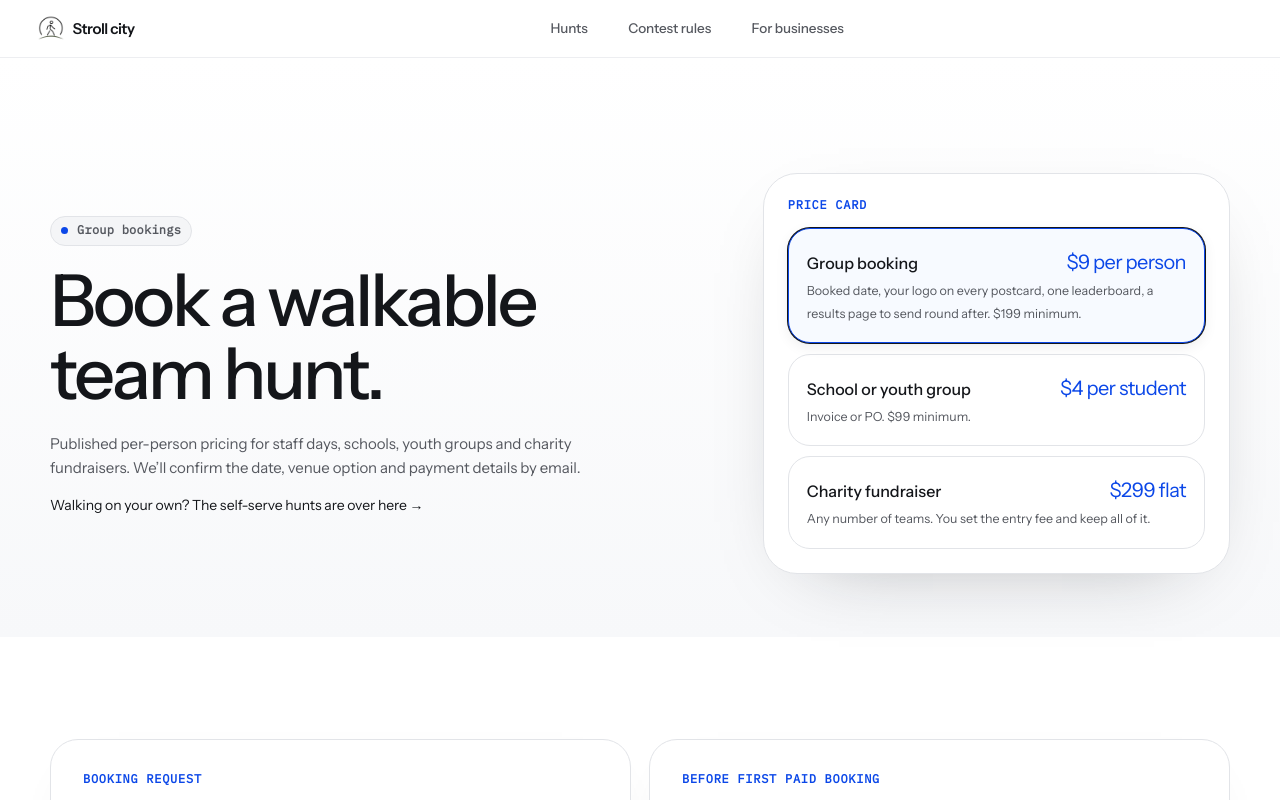
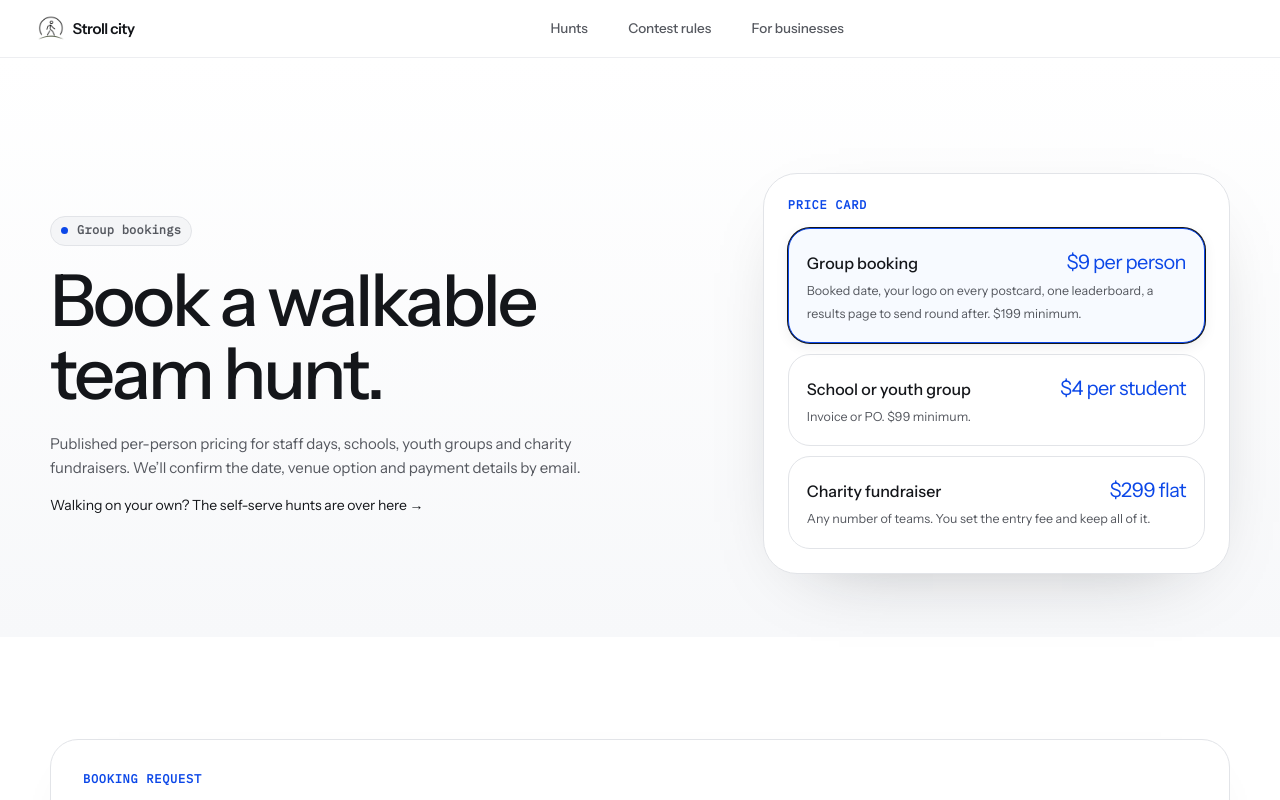
Before and after one commit to jonathanilgert/stroll.city, a Next.js app in the folder app/: page /events in a window 1280 px wide. Built offline with nearby package versions, Linux system fonts and the light colour scheme; a web font is replaced by a local one.

Commit message:
Remove pre-launch notes from events page

```diff
--- a/app/src/app/events/page.tsx
+++ b/app/src/app/events/page.tsx
@@ -33,7 +33,7 @@ export default function EventsPage() {
           <div className={styles.landHeroCopy}><span className={styles.landEyebrow}><i /> Group bookings</span><h1 className={styles.landH1}>Book a walkable team hunt.</h1><p className={styles.landHeroSub}>Published per-person pricing for staff days, schools, youth groups and charity fundraisers. We’ll confirm the date, venue option and payment details by email.</p><p className={styles.landCardP}><Link href="/">Walking on your own? The self-serve hunts are over here →</Link></p></div>
           <div className={styles.landShowcase} style={{ padding: 24, height: "auto" }}><span className={styles.lbl}>Price card</span><div className={styles.locked} style={{ marginTop: 16 }}>{products.map(([id, name, price, copy]) => <button key={id} className={styles.plan} aria-pressed={form.product === id} onClick={() => setForm({ ...form, product: id })}><span className={styles.planBody}><span className={styles.planTop}><span className={styles.planName}>{name}</span><span className={styles.planPrice}>{price}</span></span><span className={styles.planDesc}>{copy}</span></span></button>)}</div></div>
         </div></div></header>
-        <section className={styles.landBlk}><div className={styles.landDuo}>
+        <section className={styles.landBlk}><div className={styles.landDuo} style={{ gridTemplateColumns: "minmax(0, 1fr)" }}>
           <div className={styles.landBigCard}><span className={styles.lbl}>Booking request</span><div className={styles.grid2}>
             <Field label="Email" value={form.email} onChange={(v) => setForm({ ...form, email: v })} />
             <Field label="Date" type="date" value={form.date} onChange={(v) => setForm({ ...form, date: v })} />
@@ -42,7 +42,6 @@ export default function EventsPage() {
             <div className={styles.claimField}><label>Audience</label><div className={styles.ctl}><select value={form.audience} onChange={(e) => setForm({ ...form, audience: e.target.value })}><option value="family">Family</option><option value="adult">Adult</option></select></div></div>
             <Field label="Finish preference" value={form.finishPreference} onChange={(v) => setForm({ ...form, finishPreference: v })} />
           </div><div className={styles.landHeroCta}><button className={`${styles.btn} ${styles.btnPrimary}`} onClick={submit}>Send booking request</button><Link className={`${styles.btn} ${styles.btnGhost}`} href="/calgary/hunt">Try a hunt first</Link></div><p className={styles.landCardP}>{status}</p></div>
-          <div className={styles.landBigCard}><span className={styles.lbl}>Before first paid booking</span><div className={styles.locked}><div className={styles.callout}>Commercial general liability insurance and a signed waiver.</div><div className={styles.callout}>Youth supervision and consent remain the booking organisation&apos;s responsibility.</div><div className={styles.callout}>Weather/cancellation policy: free reschedule with 24 hours notice, full refund if stroll.city cancels, no refund for no-shows.</div><div className={styles.callout}>GST registration once revenue crosses $30K rolling threshold.</div></div></div>
         </div></section>
       </div>
     </main>
```
